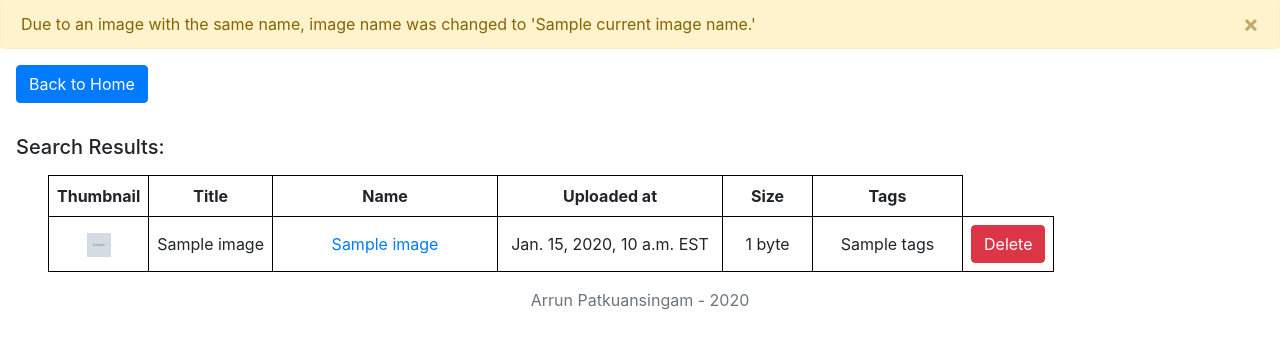
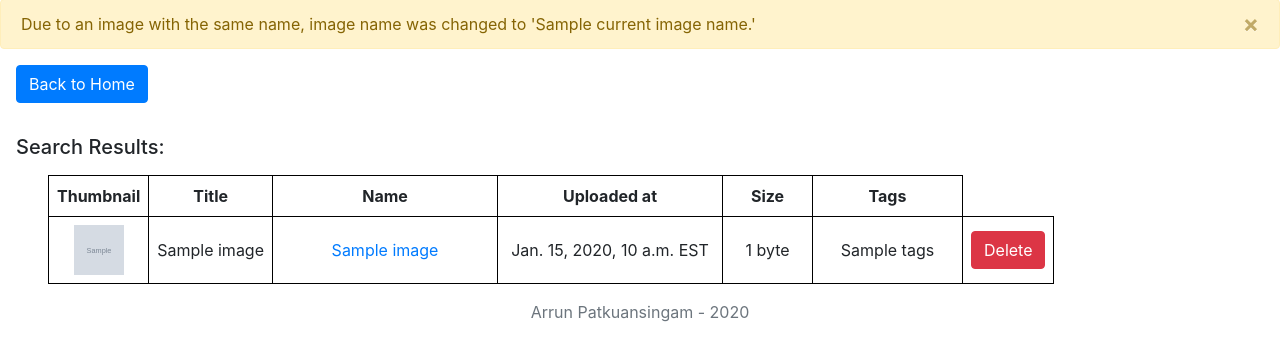
Before and after one commit to arrunp/shopify_image_repo, a Django app: template image_repo/repo/templates/repo/index.html in a window 1280 px wide. Shown: the part 149-510 px from the top of the page. Run offline with Django 3.2, Linux system fonts and the light colour scheme; the template is opened without the code that fills it: most values are stand-ins (such as "Sample title", 1, 10 or a date in 2020); grey boxes marked "Sample" are stand-in pictures; some libraries are stand-ins or nearby versions.

```diff
--- a/image_repo/repo/templates/repo/index.html
+++ b/image_repo/repo/templates/repo/index.html
@@ -64,7 +64,7 @@
         {% for image in found_images %}
         <tr class="my-3 my-lg-3 mx-3 mx-lg-3" style="border: 1px solid black;">
             <td class="py-2 px-2" style="border: 1px solid black;"><img src="{{ image.image.url }}"
-                    style="height: 24px; width: 24px;"></td>
+                    style="height: 50px; width: 50px;"></td>
             <td class="py-2 px-2" style="border: 1px solid black;">{{ image.title }}</td>
             <td class="py-2 px-2" style="border: 1px solid black;"><a href="{{ image.image.url }}" target="_blank">
                     {{ image.image.name }}</a>
```
Also changed, not shown: image_repo/repo/views.py (+6 -5 lines).
